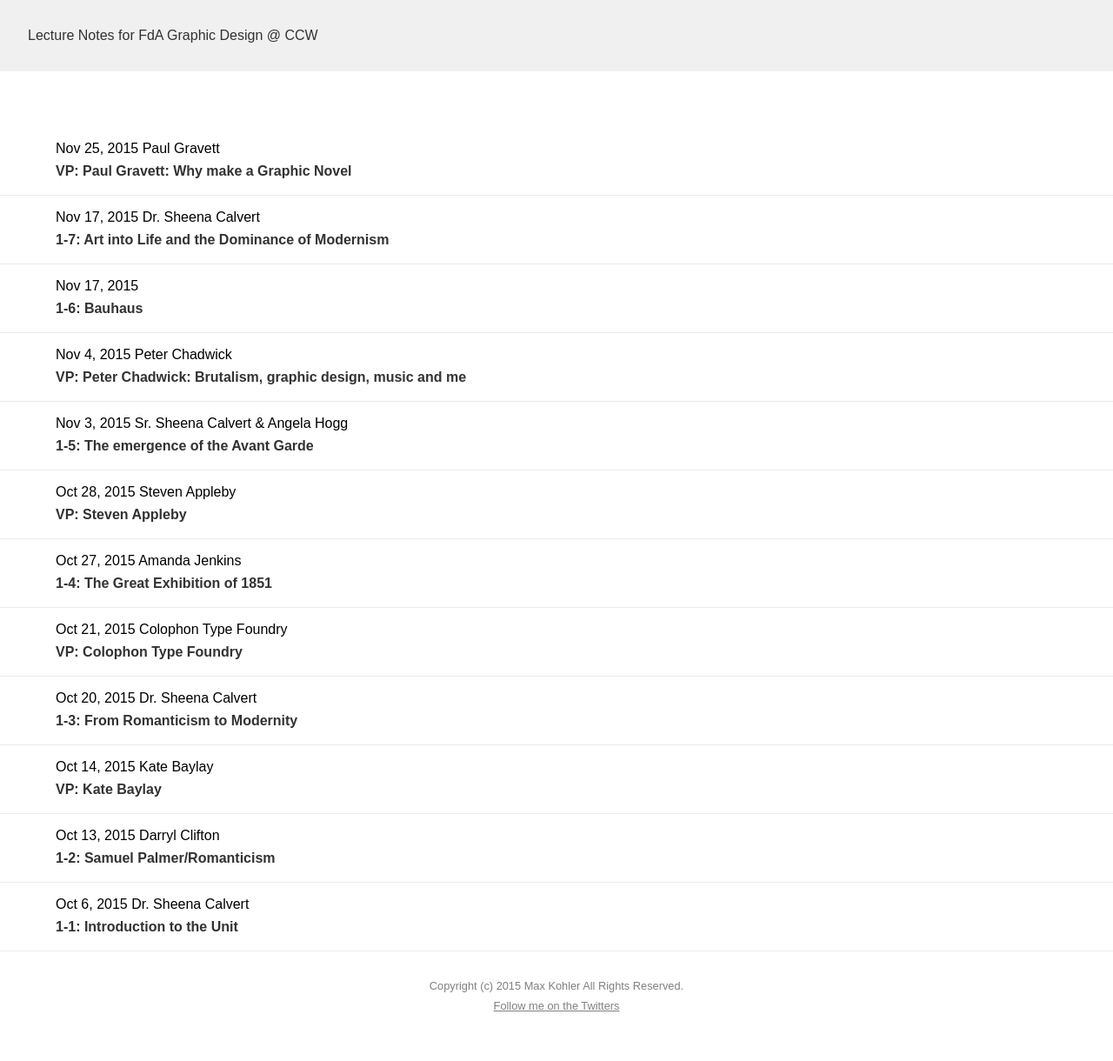
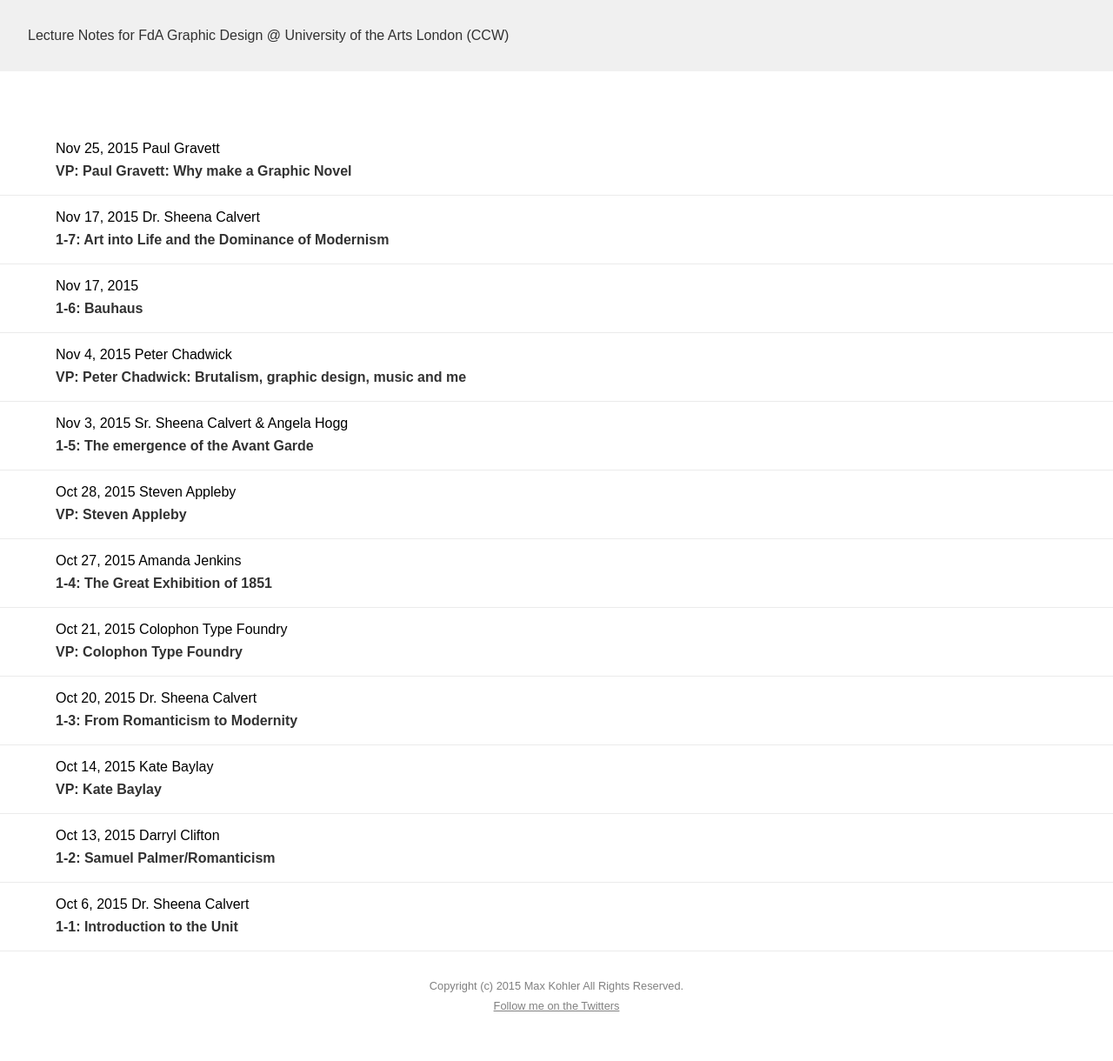
Before and after one commit to awesomephant/notes, a Jekyll site: the page built from index.html, in a window 1280 px wide. Shown: the whole page at 87% size. Built offline with Jekyll 4.4.1, drawn with Linux system fonts in a browser that asks for light colours.

Commit message:
update title

```diff
--- a/_config.yml
+++ b/_config.yml
@@ -1,5 +1,5 @@
 # Site settings
-title: Lecture Notes for FdA Graphic Design @ CCW
+title: Lecture Notes for FdA Graphic Design @ University of the Arts London (CCW)
 email: your-email@domain.com
 description: > # this means to ignore newlines until "baseurl:"
   Write an awesome description for your new site here. You can edit this
```
